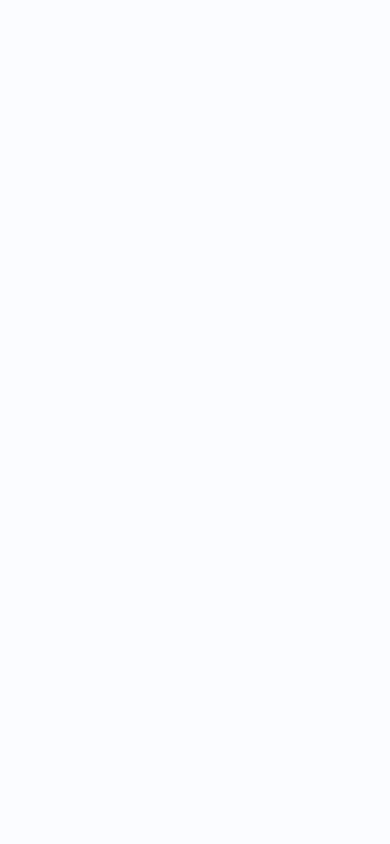
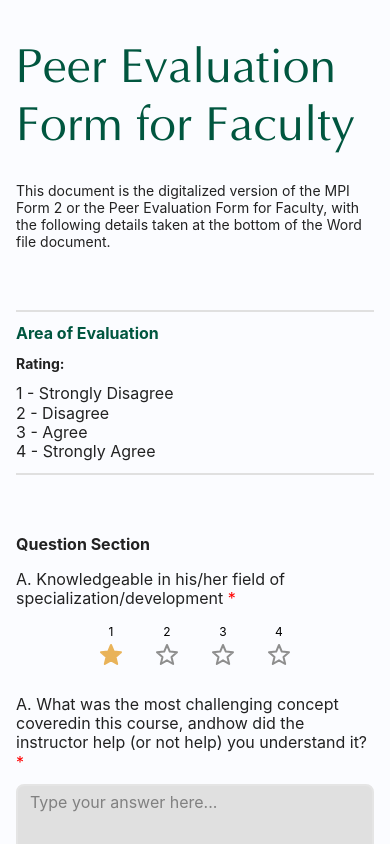
Before and after one commit to chalorejo/cmsc127_automation_faculty_peereval, a React app in the folder frontend/: page /client-forms in a window 390 px wide. Shown: the top 844 px of the page. Built offline with nearby package versions, Linux system fonts and the light colour scheme; the HTML template or start-up script is replaced by a standard one.

Commit message:
feat: mobile view client-forms

```diff
--- a/frontend/src/components/ClientForms.jsx
+++ b/frontend/src/components/ClientForms.jsx
@@ -1,16 +1,43 @@
 import React, { useState } from 'react';
 import Sidebar from './admin/Sidebar';
 import logo from '../assets/website logo.svg';
+import Question from './client/Question';
+import DynamicButton from './client/DynamicButton';
+
 
 const ClientForms = () => {
 
-  const [isSidebarOpen, setIsSidebarOpen] = useState(false);
+        const [selectedPeriod, setSelectedPeriod] = React.useState(0);
 
-    return (
-        <div className="flex min-h-screen bg-brand-bg relative">
-          <Sidebar isOpen={isSidebarOpen} onClose={() => setIsSidebarOpen(false)} />
-        </div>
-  );
-};
+        return (
+            <div className="w-full px-4">
+                <div className="w-full py-10 flex flex-col gap-15">
+                    <div className="w-full flex flex-col gap-5">
+                        <h1 className="text-5xl leading-[1.2] lg:text-6xl font-normal text-brand-green mb-2 font-heading">Peer Evaluation Form for Faculty</h1>
+                        <p className="text-sm leading-[1.2] text-[#222]">
+                            This document is the digitalized version of the MPI Form 2 or the Peer Evaluation Form for Faculty, with the following details taken at the bottom of the Word file document.
+                        </p>
+                    </div>
+                    <div className="w-full flex flex-col gap-3">
+                        <div className="w-full bg-[#E0E0E0] h-0.5"></div>
+                        <h2 className="text-4 leading-[1.2] text-[#00563F] font-bold">Area of Evaluation</h2>
+                        <h3 className="font-bold text-sm leading-[1.2]">Rating:</h3>
+                        <p className="text-3 leading-[1.2]">1 - Strongly Disagree<br/>2 - Disagree<br/>3 - Agree<br/>4 - Strongly Agree</p>
+                        <div className="w-full bg-[#E0E0E0] h-0.5"></div>
+                    </div>
+                    <div>
+                        <h2 className="font-bold text-4 leading-[1.2] mb-4">Question Section</h2>
+                        <Question
+                            type="likert"
+                            question="A. Knowledgeable in his/her field of specialization/development" />
+                        <Question
+                            type="open-ended"
+                            question="A. What was the most challenging concept coveredin this course, andhow did the instructor help (or not help) you understand it?" />
+                    </div>
+                    <DynamicButton content="Submit Forms" className="bg-[#A43245] py-3 h-auto "/>
+                </div>
+            </div>
+        );
+    };
 
 export default ClientForms;
--- /dev/null
+++ b/frontend/src/components/client/DynamicButton.jsx
@@ -0,0 +1,22 @@
+import React from "react";
+import { Link } from "react-router-dom";
+import { Button } from "../ui/button";
+
+export function SmartButton({ content, href, onClick, variant = "default", size = "default", ...props }) {
+  if (href) {
+    return (
+      <Button asChild variant={variant} size={size} {...props}>
+        <Link to={href}>{content}</Link>
+      </Button>
+    );
+  }
+
+  // Otherwise, we render a standard button that triggers a function
+  return (
+    <Button variant={variant} size={size} onClick={onClick} {...props}>
+      {content}
+    </Button>
+  );
+}
+
+export default SmartButton;
--- /dev/null
+++ b/frontend/src/components/client/Question.jsx
@@ -0,0 +1,25 @@
+import React from 'react';
+import StarRating from './StarRating';
+
+const Question = ({ type, question }) => {
+  return (
+    <div className="flex flex-col justify-items-center items-center w-full text-[#222]">
+      {/* Question Label */}
+      <label className="text-3 font-normal leading-[1.2] w-full">
+        {question}<span className="text-[#F00]"> *</span>
+      </label>
+
+      {type === "likert" ? (
+            <StarRating/>
+      ) : (
+        <textarea
+          rows="4"
+          className="w-full px-3 py-1 text-3 text-[#222] bg-[#E0E0E0] mt-3 rounded-md border-2  focus:ring-2 focus:ring-[#293D38] outline-none"
+          placeholder="Type your answer here..."
+        />
+      )}
+    </div>
+  );
+};
+
+export default Question;
--- /dev/null
+++ b/frontend/src/components/client/StarRating.jsx
@@ -0,0 +1,59 @@
+import React from 'react';
+
+const StarIcon = ({ filled }) => (
+        <svg width="24" height="24" viewBox="0 0 24 24" fill="none" xmlns="http://www.w3.org/2000/svg">
+            <path
+                d="M12 2L14.81 8.62L22 9.24L16.5 13.97L18.18 21L12 17.27L5.82 21L7.5 13.97L2 9.24L9.19 8.62L12 2Z"
+                fill={filled ? "#E9B359" : "none"}
+                stroke={filled ? "#E9B359" : "#8E8E8E"}
+                strokeWidth="2"
+                strokeLinecap="round"
+                strokeLinejoin="round"
+            />
+        </svg>
+    );
+
+const RatingComponent = () => {
+            const items = [
+                { id: 1, filled: true },
+                { id: 2, filled: false },
+                { id: 3, filled: false },
+                { id: 4, filled: false }
+            ];
+
+            return (
+                <div className="flex flex-col w-fit py-4 bg-red">
+                    <div
+                        className="flex px-4 gap-8"
+                    >
+                        {items.map(item => (
+                            <div
+                                key={item.id}
+                                className="flex justify-center"
+                                style={{
+                                    width: '24px',
+                                    fontSize: '12px',
+                                    lineHeight: '1.2',
+                                    color: '#000000'
+                                }}
+                            >
+                                {item.id}
+                            </div>
+                        ))}
+                    </div>
+
+                    {/* Stars Row with specific constraints */}
+                    <div
+                        className="flex gap-[32px] mb-3 px-4 mt-1"
+                    >
+                        {items.map(item => (
+                            <div key={item.id} className="w-6 h-6 flex items-center justify-center">
+                                <StarIcon filled={item.filled} />
+                            </div>
+                        ))}
+                    </div>
+                </div>
+            );
+    };
+
+export default RatingComponent;
--- a/frontend/vite.config.js
+++ b/frontend/vite.config.js
@@ -10,4 +10,8 @@ export default defineConfig({
     },
   },
   plugins: [react(), tailwindcss()],
+  server: {
+        host: true, // same as --host
+        strictPort: true,
+  }
 });
```
